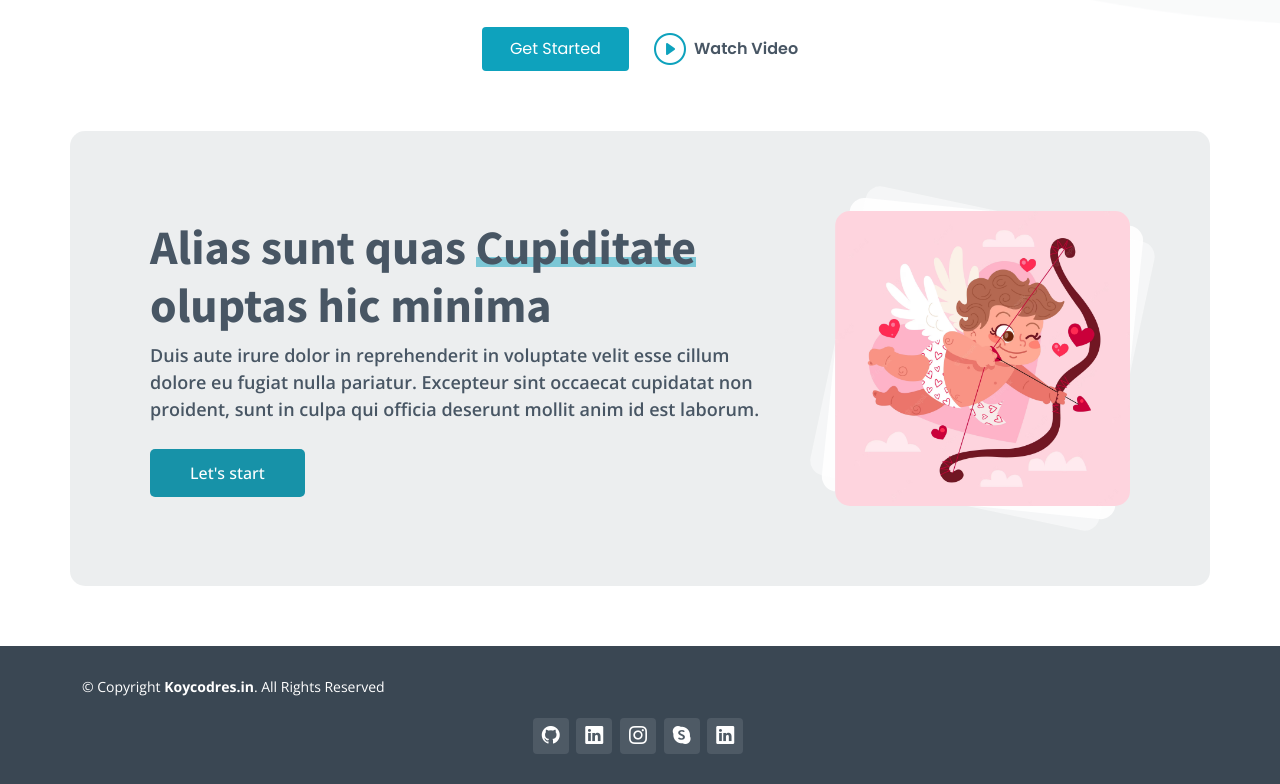
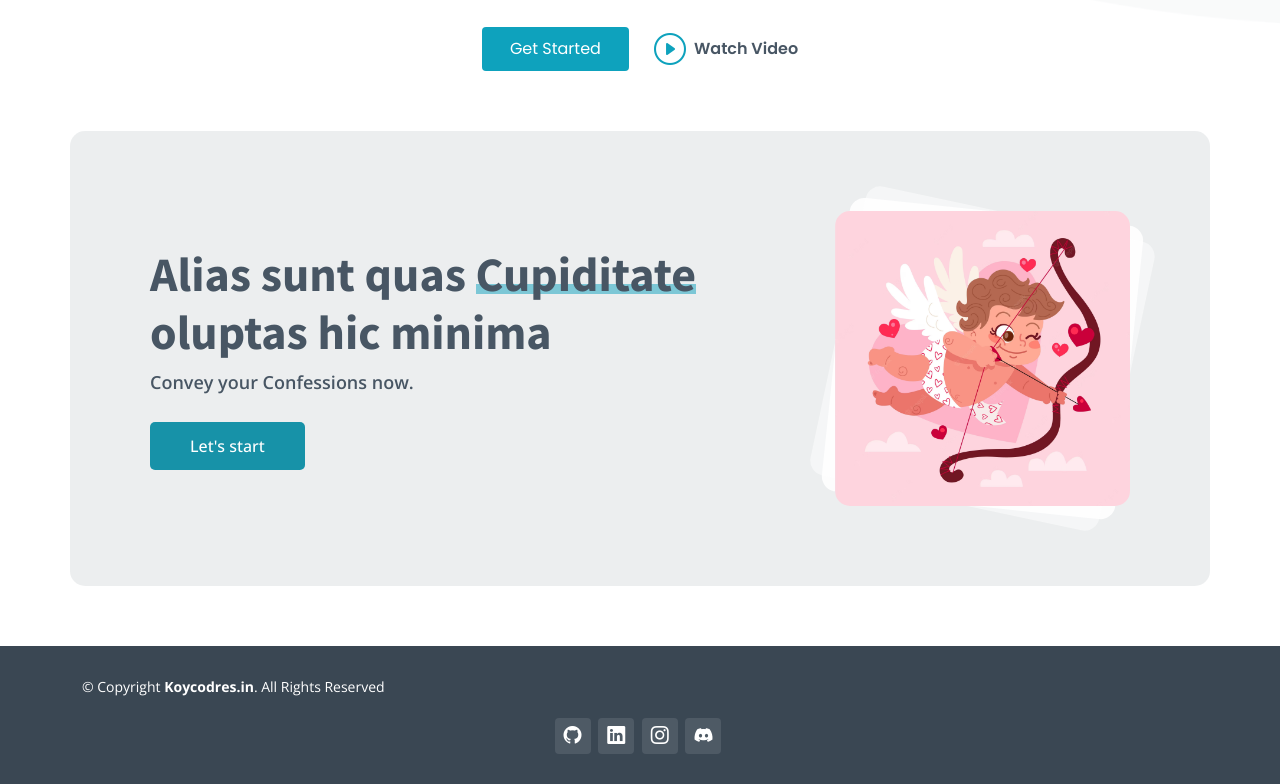
Before and after one commit to Koycoders-io/koycoders.in, a plain HTML site: page index.html in a window 1280 px wide. Shown: the part 622-1406 px from the top of the page. Drawn offline with nearby package versions, Linux system fonts and the light colour scheme.

Commit message:
structure

```diff
--- a/index.html
+++ b/index.html
@@ -10,8 +10,8 @@
   <meta content="" name="keywords">
 
   <!-- Favicons -->
-  <link href="assets/img/favicon.png" rel="icon">
-  <link href="assets/img/apple-touch-icon.png" rel="apple-touch-icon">
+  <link href="assets/img/logo.png" rel="icon">
+  <link href="assets/img/logo.png" rel="apple-touch-icon">
 
   <!-- Google Fonts -->
   <link rel="preconnect" href="https://fonts.googleapis.com">
@@ -154,7 +154,7 @@
 
           <div class="col-lg-8 col-md-6 content d-flex flex-column justify-content-center order-last order-md-first">
             <h3>Alias sunt quas <em>Cupiditate</em> oluptas hic minima</h3>
-            <p> Duis aute irure dolor in reprehenderit in voluptate velit esse cillum dolore eu fugiat nulla pariatur. Excepteur sint occaecat cupidatat non proident, sunt in culpa qui officia deserunt mollit anim id est laborum.</p>
+            <p> Convey your Confessions now.</p>
             <a class="cta-btn align-self-start" href="#">Let's start</a>
           </div>
 
@@ -196,9 +196,8 @@
         <div class="social-links order-first order-lg-last mb-3 mb-lg-0">
           <a href="https://github.com/orgs/Koycoders-io" class="twitter"><i class="bi bi-github"></i></a>
           <a href="https://www.linkedin.com/company/koycoders-io/" class="facebook"><i class="bi bi-linkedin"></i></a>
-          <a href="#" class="instagram"><i class="bi bi-instagram"></i></a>
-          <a href="#" class="google-plus"><i class="bi bi-skype"></i></a>
-          <a href="#" class="linkedin"><i class="bi bi-linkedin"></i></a>
+          <a href="https://instagram.com/koycoders?igshid=YmMyMTA2M2Y=" class="instagram"><i class="bi bi-instagram"></i></a>
+          <a href="https://discord.gg/mxMGeZHT" class="linkedin"><i class="bi bi-discord"></i></a>
         </div>
 
       </div>
```
Also changed, not shown: assets/img/logo.png (added).
